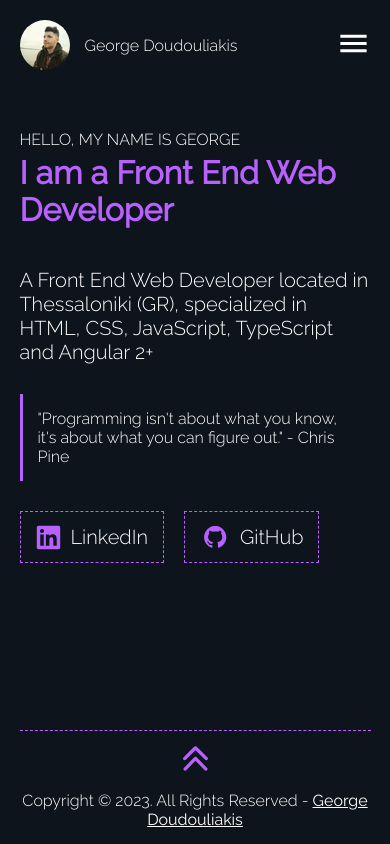
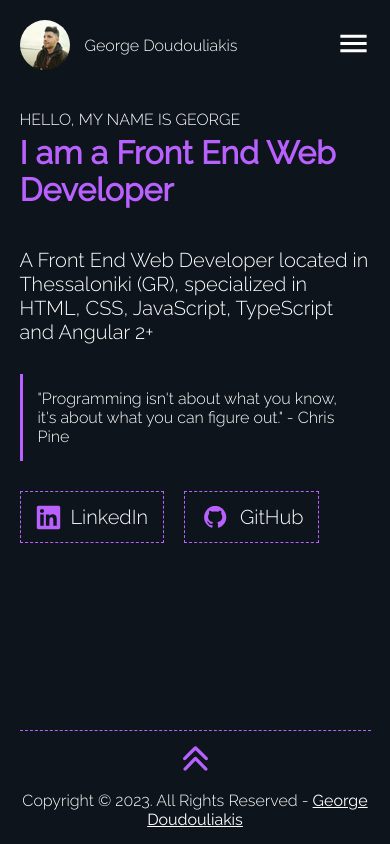
Before and after one commit to GeorgiosDoudouliakis/george-doudouliakis-portfolio, an Angular app: page / in a window 390 px wide. Built offline with nearby package versions, Linux system fonts and the light colour scheme.

Commit message:
refactor: Change header's padding, add z index equal to 1 on nav when mobile menu is open and change the min height of main element

```diff
--- a/src/app/app.component.scss
+++ b/src/app/app.component.scss
@@ -1,14 +1,14 @@
 :host {
     main {
         padding: 40px 0;
-        min-height: calc(100vh - 204px);
+        min-height: calc(100vh - 184px);
         @media(min-width: 768px) {
             padding: 50px 0;
-            min-height: calc(100vh - 185px);
+            min-height: calc(100vh - 165px);
         }
         @media(min-width: 960px) {
             padding: 60px 0;
-            min-height: calc(100vh - 215px);
+            min-height: calc(100vh - 185px);
         }
     }
 }
--- a/src/app/components/header/header.component.scss
+++ b/src/app/components/header/header.component.scss
@@ -3,10 +3,10 @@
         display: flex;
         justify-content: space-between;
         align-items: center;
-        padding: 20px 0;
+        padding: 20px 0 0;
         z-index: 1;
         @media(min-width: 960px) {
-            padding: 30px 0;
+            padding: 30px 0 0;
         }
     }
 
@@ -47,6 +47,7 @@
             height: calc(100% - 90px);
             background: var(--body-color);
             border-top: 1px solid var(--secondary-color);
+            z-index: 1;
             ul > li {
                 font-size: 32px;
                 text-align: center;
```
